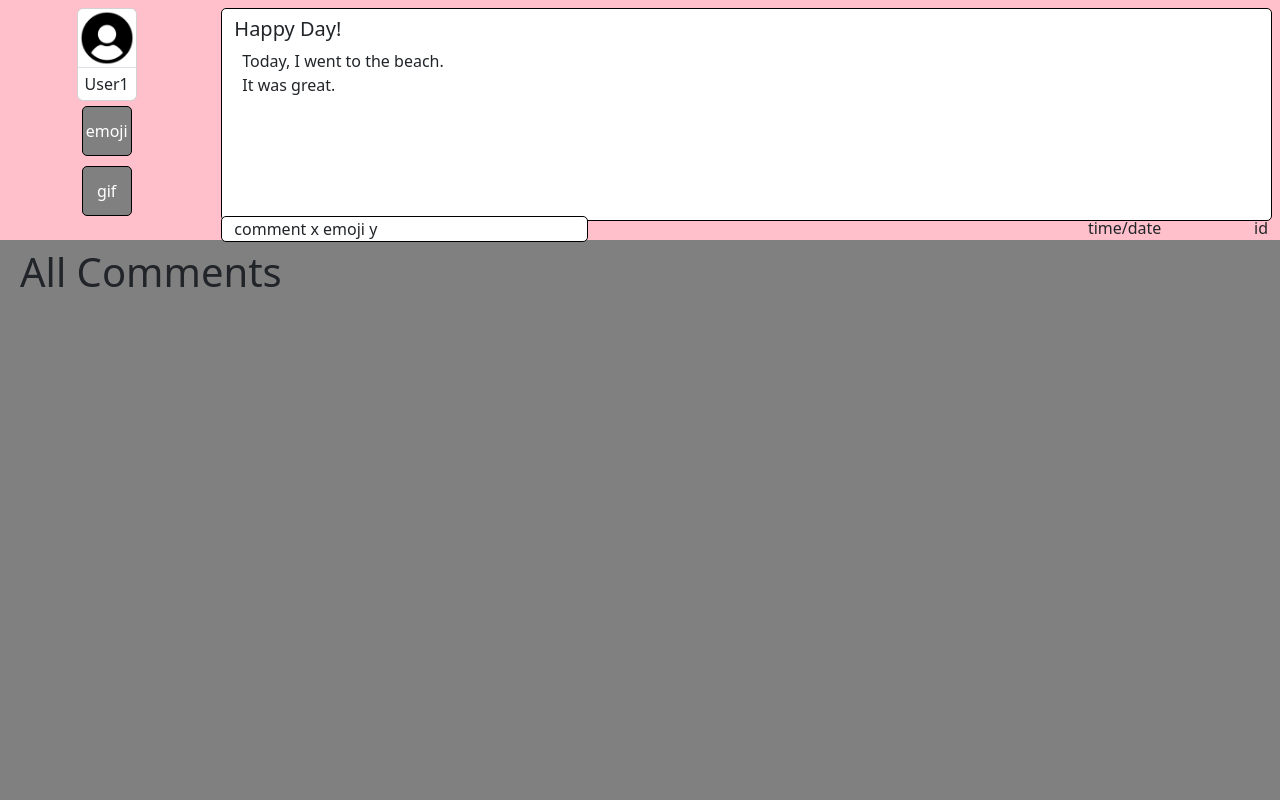
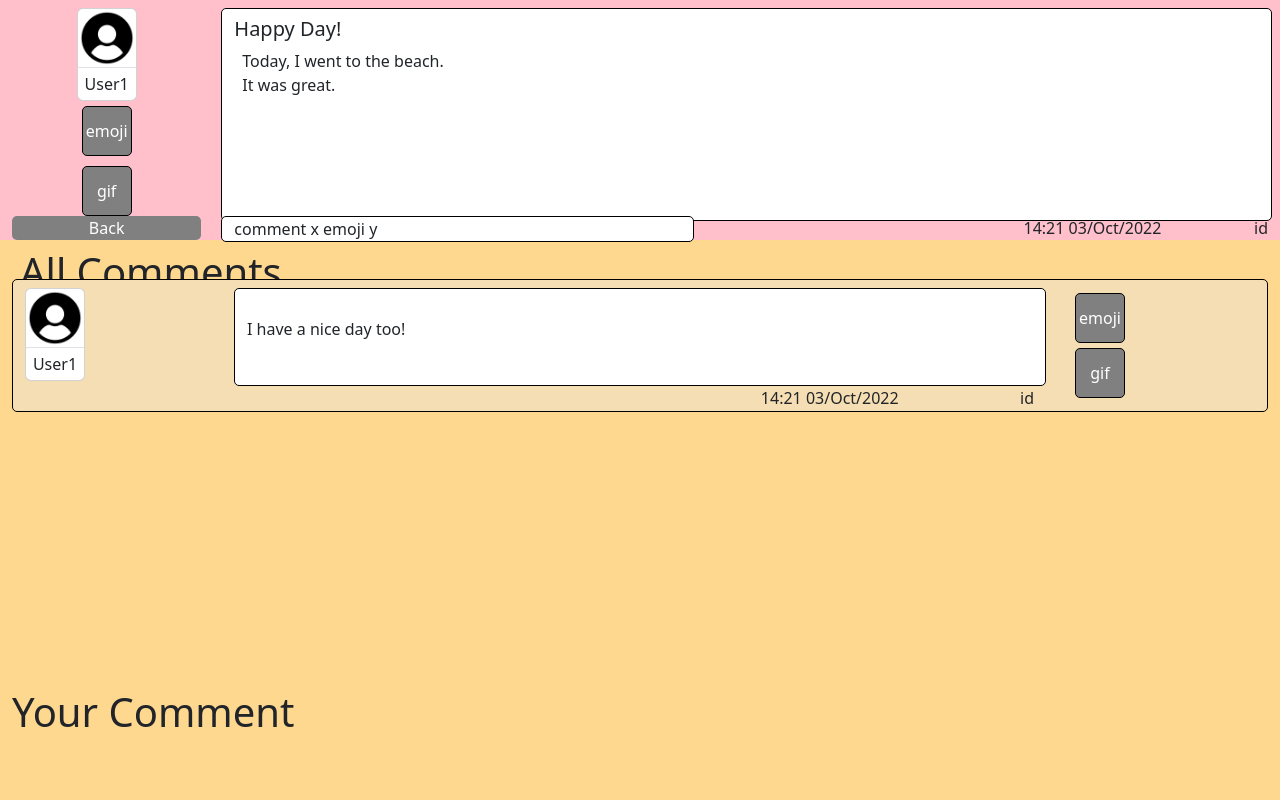
Before and after one commit to kaiyuleung/Lap_1_Project_Programming_Overload, a plain HTML site: page post.html in a window 1280 px wide. Drawn offline with nearby package versions, Linux system fonts and the light colour scheme.

Commit message:
comment section, example comment

```diff
--- a/post.html
+++ b/post.html
@@ -33,7 +33,7 @@
                             <p id="username" class="card-title m-0">User1</p>
                         </div>
                     </div>
-                    <div id="reactions">
+                    <div id="postReactions" class="reactions">
                         <span>emoji</span>
                         <span>gif</span>
                     </div>
@@ -45,21 +45,68 @@
             </div>
 
             <div id="postRow2" class="row">
-                <div class="col-2"></div>
+                <div class="col-2">
+                    <a href="./main.html">Back</a>
+                </div>
                 <div class="col mx-2 reactionCount">comment x emoji y</div>
-                <div class="col"></div>
-                <div id="postDateTime" class="col-2">time/date</div>
+                <div id="postDateTime" class="col">14:21 03/Oct/2022</div>
                 <div id="postID" class="col-1">id</div>
             </div>
 
         </div>
 
         <div id="commentSection" class="container-fluid">
-            <div id="commentSectionTitle" class="row p-2" style="height: 52.83px;">
+            <div id="commentSectionTitle" class="row p-2" style="height: 7%;">
                 <div class="col">
                     <h1>All Comments</h1>
                 </div>
             </div>
+
+            <div id="allComments" class="row" style="height: 73%;">
+                <div class="col">
+
+                    <div class="container-fluid">
+                        <div class="row comment">
+                            <div class="col-2 py-2">
+                                <div class="card">
+                                    <img src="./img/userlcon/defaultUser.png" class="card-img-top" alt="Default User Icon">
+                                    <div class="card-body p-1 border-top">
+                                        <p class="card-title m-0">User1</p>
+                                    </div>
+                                </div>
+                            </div>
+                            <div class="col py-2">
+                                <div class="container-fluid" style="height: 100%;">
+                                    <div class="row commentContent">
+                                        <p>I have a nice day too!</p>
+                                    </div>
+                                    <div class="row commentInfo">
+                                        <div class="col">14:21 03/Oct/2022</div>
+                                        <div class="col-2">id</div>
+                                    </div>
+                                </div>
+
+                            </div>
+                            <div class="col-2 py-2 reactions">
+                                <div class="col commentReactions">
+                                    <span>emoji</span>
+                                    <span>gif</span>
+                                </div>
+
+                            </div>
+                        </div>
+                    </div>
+
+                </div>
+
+            </div>
+
+            <div class="row" style="height: 20%">
+                <div class="col">
+                    <h1>Your Comment</h1>
+                </div>
+            </div>
+
         </div>
 
     </div>
--- a/style.css
+++ b/style.css
@@ -1,13 +1,13 @@
 :root{
     --bg-major: pink;
-    --bg-minor: grey;
+    --bg-minor: rgb(255, 216, 144);
 }
 
 
 html, body{height: 100%;}
 
 body{
-    min-width: 400px;
+    min-width: 550px;
     min-height: 450px;
     max-height: 2048px;
     max-width: 3090px;
@@ -69,14 +69,13 @@ body{
     background-color: wheat;
 }
 
-.postPreview .info,.comment{
+.postPreview .info,.view{
     display: flex;
     flex-direction: column;
     align-items:flex-end;
 }
 
-.postPreview .comment a{
-    /* border: 1px solid black; */
+.postPreview .view a{
     border-radius: 5px;
     background-color: grey;
     text-decoration: none;
@@ -95,7 +94,7 @@ body{
     height: 70%;
 }
 
-#postCol1,#reactions{
+#postCol1,#postReactions{
     display: flex;
     flex-direction: column;
     align-items:center;
@@ -108,19 +107,56 @@ body{
     background-color: white;
 }
 
-#reactions span{
+.reactions span{
     border: 1px solid black;
     border-radius: 5px;
     background-color: grey;
     color: white;
     height: 50px;
     width: 50px;
-    margin: 5px 0px 5px 0px;
+    margin: 5px;
     display: flex;
     align-items: center;
     justify-content: center;
 }
+
+#postRow2 a{
+    display: flex;
+    justify-content: center;
+    border-radius: 5px;
+    background-color: grey;
+    text-decoration: none;
+    color: white;
+    /* padding: 4px; */
+}
+
 #postDateTime,#postID{
     display: flex;
     justify-content: end;
 }
+
+.comment{
+    border: 1px solid black;
+    border-radius: 5px;
+    background-color: wheat;
+}
+
+.commentContent{
+    border: 1px solid black;
+    border-radius: 5px;
+    background-color: white;
+    display: flex;
+    align-items: center;
+    height: 85%;
+}
+
+/* .commentReactions{
+    display: flex;
+    flex-wrap: wrap;
+    justify-content:flex-end;
+} */
+.commentInfo div{
+    height: 15%;
+    display: flex;
+    justify-content: end;
+}
```
Also changed, not shown: main.html (+1 -1 lines).
